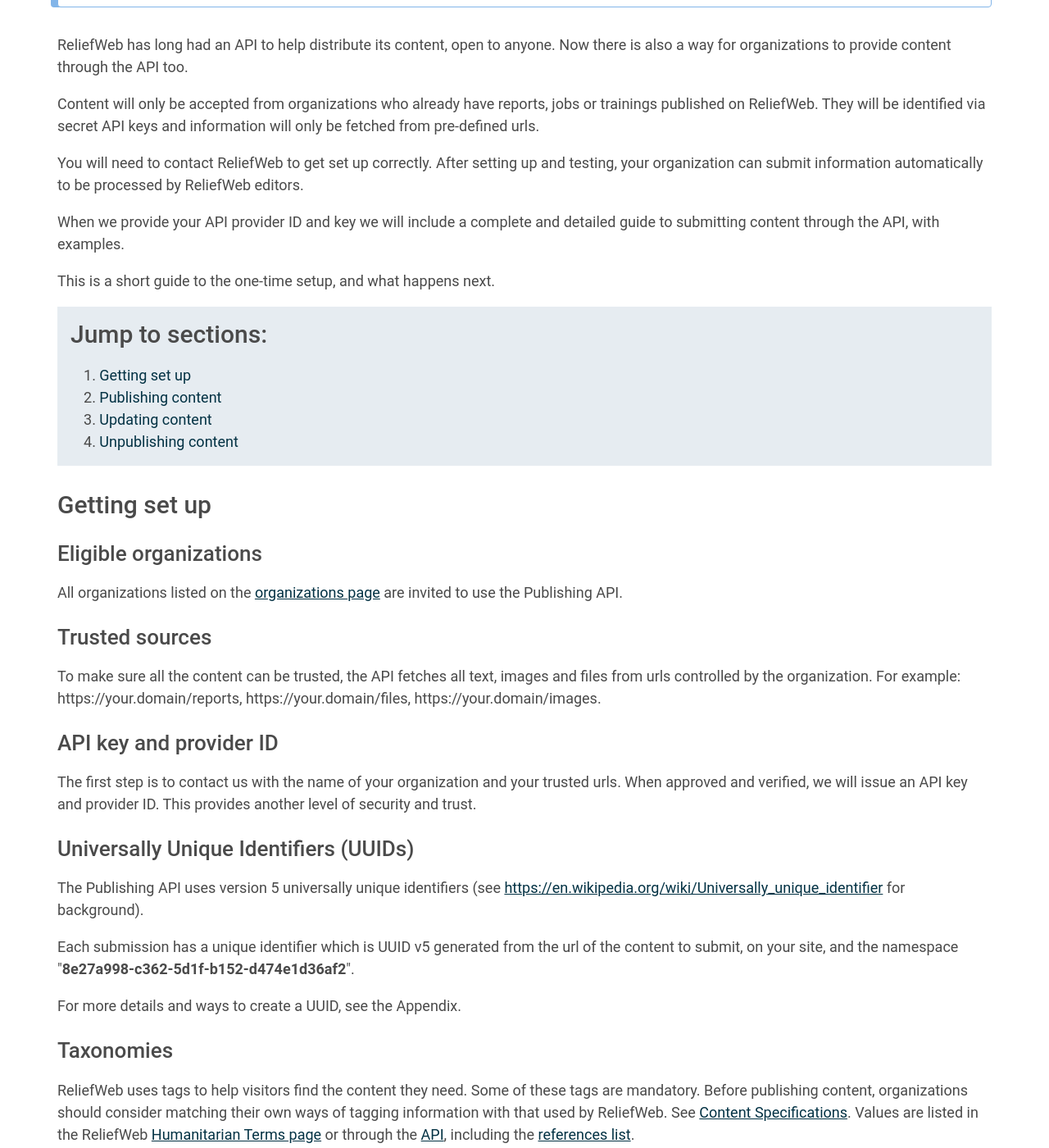
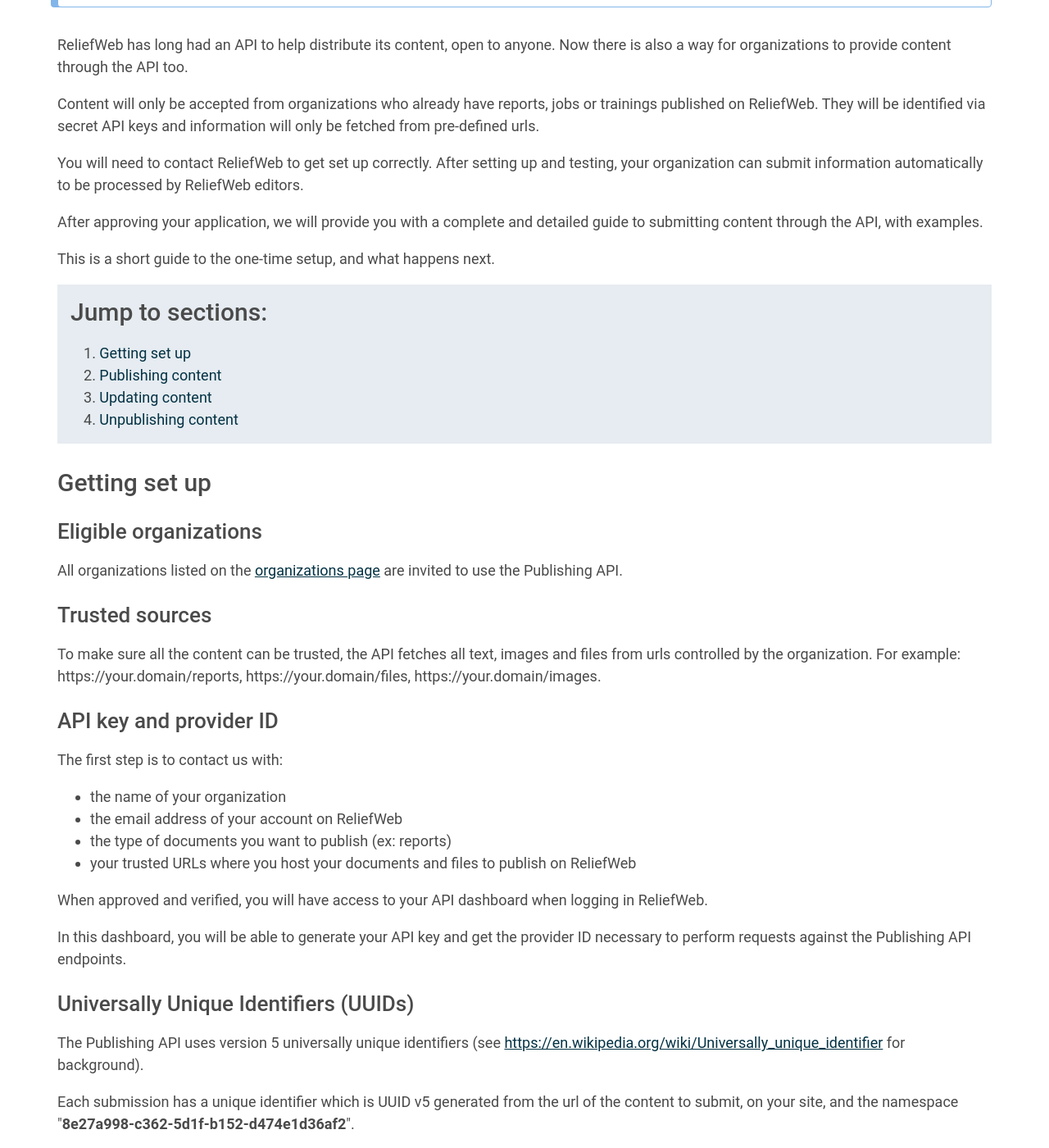
Before and after one commit to UN-OCHA/rwint-api-doc, a Jekyll site: the page built from publishing.html, in a window 1280 px wide and 1400 px high, scrolled down 293 px. Shown: the whole window at 82% size. Built offline with Jekyll 4.4.1, drawn with Linux system fonts in a browser that asks for light colours.

Commit message:
chore: update publishing API info with new self-assigned key workflow
Refs: RW-969

```diff
--- a/publishing.html
+++ b/publishing.html
@@ -27,7 +27,7 @@ title: Reliefweb API - Documentation
 
 <p>You will need to contact ReliefWeb to get set up correctly. After setting up and testing, your organization can submit information automatically to be processed by ReliefWeb editors.</p>
 
-<p>When we provide your API provider ID and key we will include a complete and detailed guide to submitting content through the API, with examples.</p>
+<p>After approving your application, we will provide you with a complete and detailed guide to submitting content through the API, with examples.</p>
 
 <p>This is a short guide to the one-time setup, and what happens next.</p>
 
@@ -49,8 +49,22 @@ title: Reliefweb API - Documentation
 <h3 id="trusted-sources">Trusted sources</h3>
 <p>To make sure all the content can be trusted, the API fetches all text, images and files from urls controlled by the organization. For example: https://your.domain/reports, https://your.domain/files, https://your.domain/images.</p>
 
-<h3>API key and provider ID</h3>
-<p>The first step is to contact us with the name of your organization and your trusted urls. When approved and verified, we will issue an API key and provider ID. This provides another level of security and trust.</p>
+<h3 id="api-key-and-provider-id">API key and provider ID</h3>
+<p>
+  The first step is to contact us with:
+</p>
+<ul>
+  <li>the name of your organization</li>
+  <li>the email address of your account on ReliefWeb</li>
+  <li>the type of documents you want to publish (ex: reports)</li>
+  <li>your trusted URLs where you host your documents and files to publish on ReliefWeb</li>
+</ul>
+<p>
+  When approved and verified, you will have access to your API dashboard when logging in ReliefWeb.
+</p>
+<p>
+  In this dashboard, you will be able to generate your API key and get the provider ID necessary to perform requests against the Publishing API endpoints.
+</p>
 
 <h3>Universally Unique Identifiers (UUIDs)</h3>
 <p>The Publishing API uses version 5 universally unique identifiers (see <a href="https://en.wikipedia.org/wiki/Universally_unique_identifier">https://en.wikipedia.org/wiki/Universally_unique_identifier</a> for background).</p>
```
